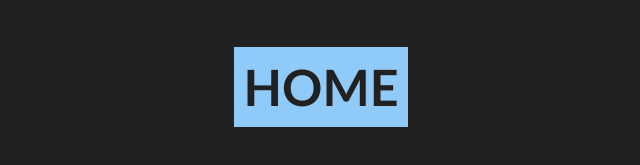
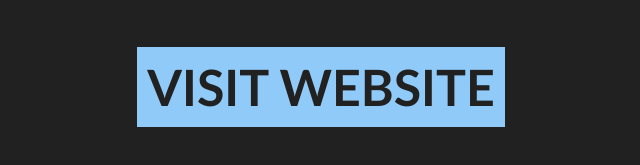
Before and after one commit to Priyanshu-CODERX/MovieUI, a plain HTML site: page index.html in a window 1280 px wide. Shown: the part 453-618 px from the top of the page, without its empty margins (319-959 px from the left). Drawn offline with Linux system fonts and the light colour scheme.

Commit message:
improved info

```diff
--- a/index.html
+++ b/index.html
@@ -10,7 +10,7 @@
 
     <div class="center-div">
         <img src="images/movie.png" alt="">
-        <button class="openhome"><a href="/pages/home.html" target="_blank">HOME</a></button>
+        <button class="openhome"><a href="/pages/home.html">VISIT WEBSITE</a></button>
     </div>
 
 </body>
```
